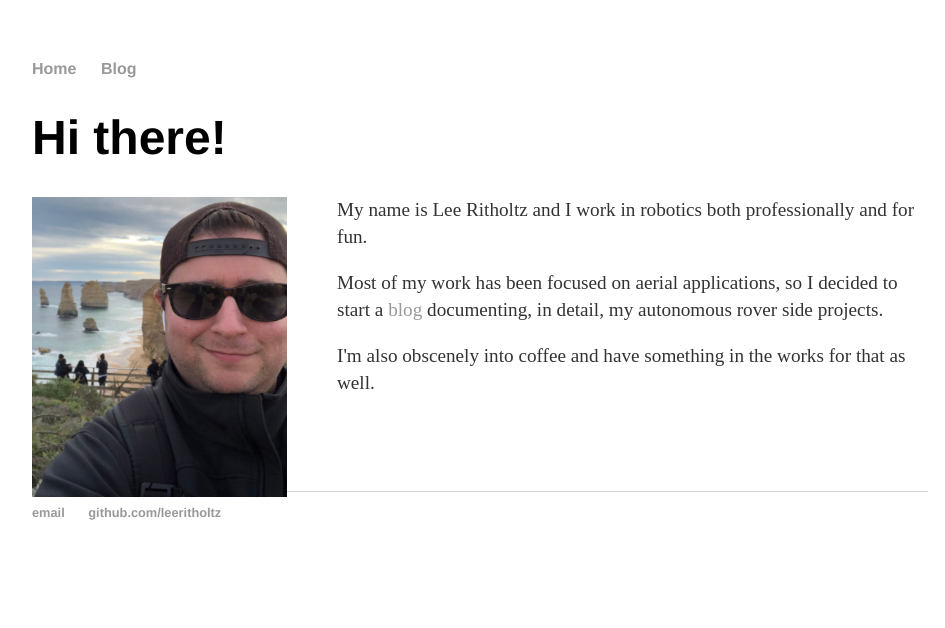
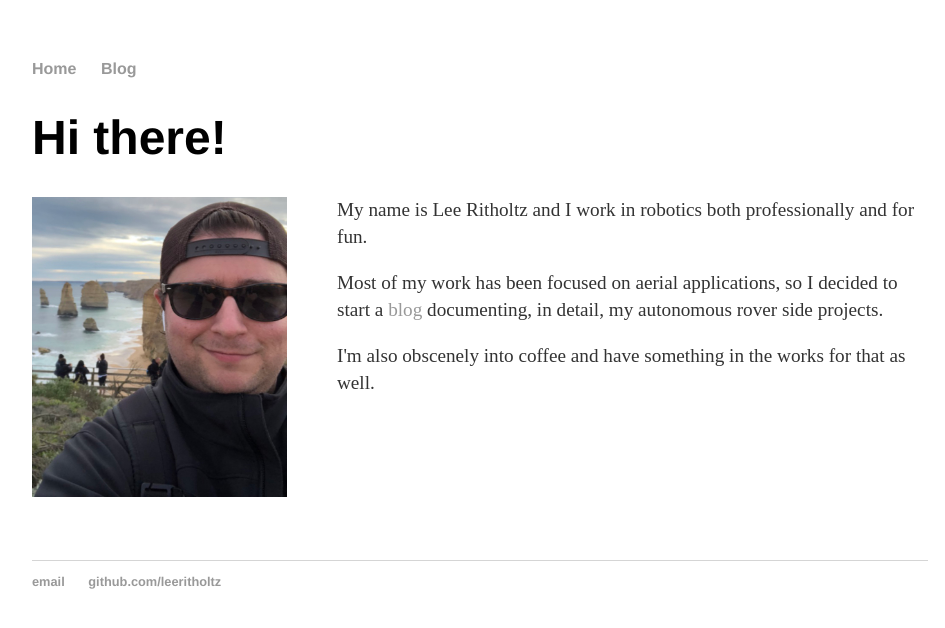
Before and after one commit to LeeRitholtz/LeeRitholtz.github.io, a Jekyll site: the page built from index.html, in a window 1280 px wide. Shown: the top 628 px of the page, without its empty margins (160-1105 px from the left). Built offline with Jekyll 4.4.1, drawn with Linux system fonts in a browser that asks for light colours.

Commit message:
Fix container height

```diff
--- a/css/main.css
+++ b/css/main.css
@@ -67,6 +67,6 @@ ul.posts li {
     padding-top: 10px;
   }
 
-.blurb {
-    padding-bottom: 75px;
+.container {
+    height: 450px;
 }
```
